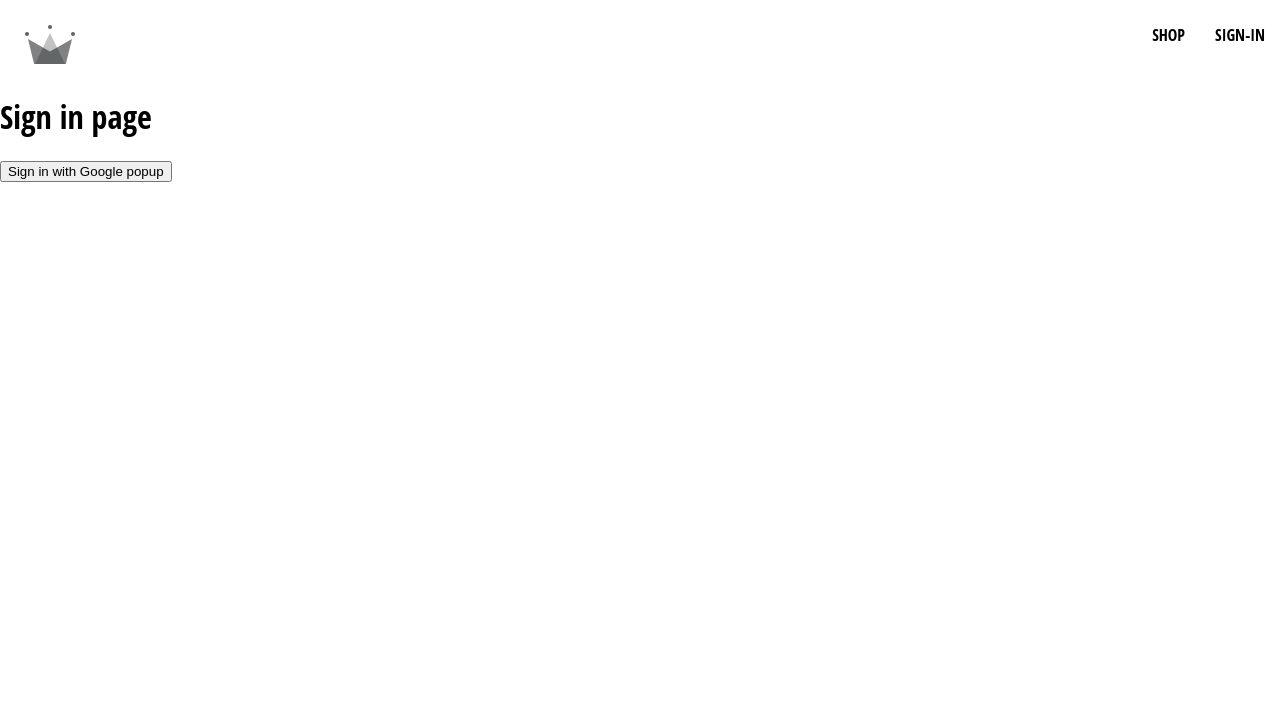
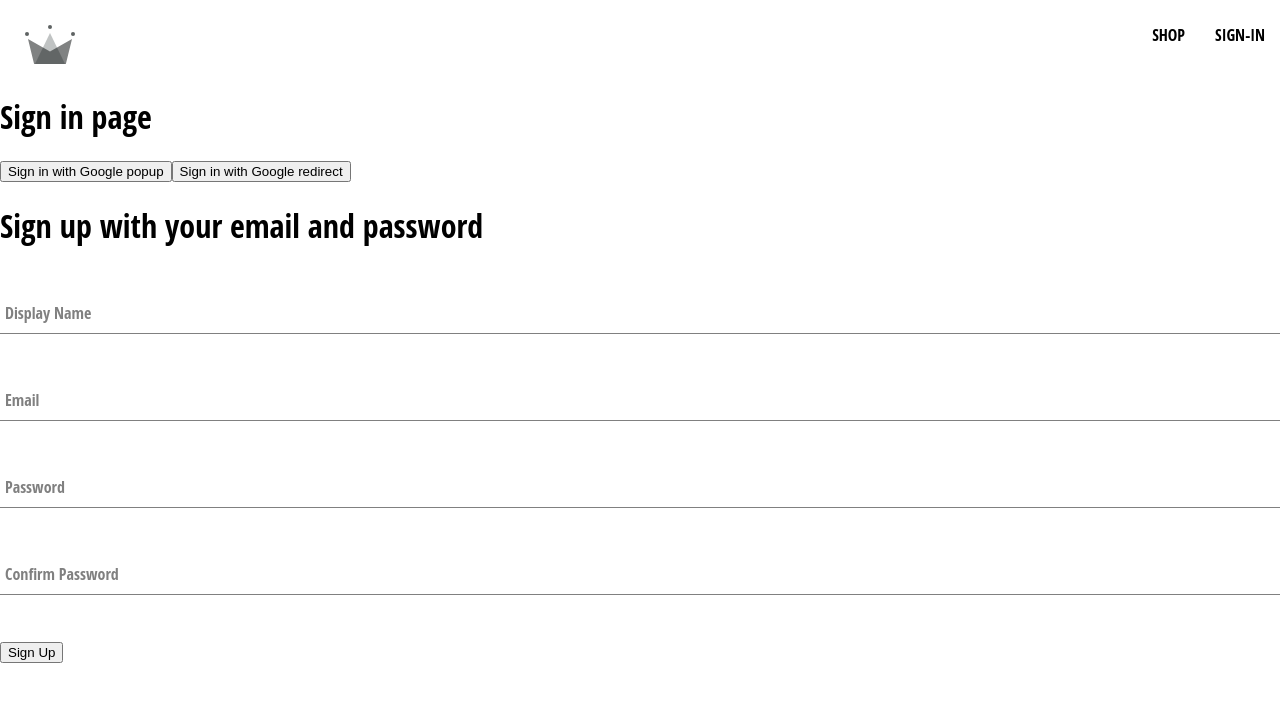
Before and after one commit to youngcjacob/crown-clothing, a React (Create React App) app: page /sign-in in a window 1280 px wide. Shown: the top 702 px of the page. Built offline with nearby package versions, Linux system fonts and the light colour scheme.

Commit message:
wrapping up auth section

```diff
--- /dev/null
+++ b/src/components/form-input/form-input.component.jsx
@@ -0,0 +1,16 @@
+
+import './form-input.styles.scss'
+
+const FormInput = ({ label, ...otherProps }) => {
+
+    return (
+        <div className="group">
+            {label && (
+                <label className={`${otherProps.value.length ? 'shrink' : ''} form-input-label`}>{label}</label>)}
+            <input className="form-input" {...otherProps} />
+        </div>
+
+    )
+}
+
+export default FormInput;
--- /dev/null
+++ b/src/components/form-input/form-input.styles.scss
@@ -0,0 +1,54 @@
+$sub-color: grey;
+$main-color: black;
+
+@mixin shrinkLabel {
+  top: -14px;
+  font-size: 12px;
+  color: $main-color;
+}
+
+.group {
+  position: relative;
+  margin: 45px 0;
+
+  .form-input {
+    background: none;
+    background-color: white;
+    color: $sub-color;
+    font-size: 18px;
+    padding: 10px 10px 10px 5px;
+    display: block;
+    width: 100%;
+    border: none;
+    border-radius: 0;
+    border-bottom: 1px solid $sub-color;
+    margin: 25px 0;
+
+    &:focus {
+      outline: none;
+    }
+
+    &:focus ~ .form-input-label {
+      @include shrinkLabel();
+    }
+  }
+
+  input[type='password'] {
+    letter-spacing: 0.3em;
+  }
+
+  .form-input-label {
+    color: $sub-color;
+    font-size: 16px;
+    font-weight: normal;
+    position: absolute;
+    pointer-events: none;
+    left: 5px;
+    top: 10px;
+    transition: 300ms ease all;
+
+    &.shrink {
+      @include shrinkLabel();
+    }
+  }
+}
--- /dev/null
+++ b/src/components/sign-up-form/sign-up-form.component.jsx
@@ -0,0 +1,81 @@
+import { useState } from 'react'
+
+import  FormInput  from '../form-input/form-input.component'
+
+import { createAuthUserWithEmailAndPassword, createUserDocumentFromAuth } from '../../utils/firebase/firebase.utils'
+
+const defaultFormFields = {
+    displayName: '',
+    email: '',
+    password: '',
+    confirmPassword: ''
+}
+
+
+
+const SignUpForm = () => {
+
+    const [formFields, setFormFields] = useState(defaultFormFields)
+    const { displayName, email, password, confirmPassword } = formFields;
+
+    console.log(formFields)
+
+    const resetFormFields = () => {
+        setFormFields(defaultFormFields)
+    }
+
+    const handleSubmit = async (event) => {
+        event.preventDefault(); //all of what is going to happen in the form we are going to handle
+
+        setFormFields({ ...formFields, [displayName]: event.displayName })
+
+        if(password != confirmPassword){
+            alert('passwords do not match')
+            return;
+        }
+
+        try {
+            const { user } = await createAuthUserWithEmailAndPassword(
+                email,
+                password);
+
+            await createUserDocumentFromAuth(user, { displayName })
+            resetFormFields();
+
+
+        } catch(error){
+            if(error.code == 'auth/email-already-in-use'){
+                alert('cannot create user email, email already in use')
+            }
+            else{
+                console.log('user creation encountered an error', error)
+            }
+
+        }
+
+    }
+
+    const handleChange = (event) => {
+        const { name, value } = event.target;
+
+        setFormFields({ ...formFields, [name]: value })
+    }
+
+
+    return (
+        <div>
+            <h1>
+                Sign up with your email and password
+            </h1>
+            <form onSubmit={handleSubmit}>
+                <FormInput label='Display Name' type='text' required onChange={handleChange} name='displayName' value={displayName} />
+                <FormInput label='Email' type='email' required onChange={handleChange} name='email' value={email} />
+                <FormInput label='Password' type='password' required onChange={handleChange} name='password' value={password} />
+                <FormInput label='Confirm Password' type='password' required onChange={handleChange} name='confirmPassword' value={confirmPassword} />
+                <button type="submit">Sign Up</button>
+            </form>
+
+        </div>
+    )
+}
+export default SignUpForm
--- a/src/routes/sign-in/sign-in.component.jsx
+++ b/src/routes/sign-in/sign-in.component.jsx
@@ -1,23 +1,50 @@
-import { signInWithGooglePopup, createUserDocumentFromAuth } from "../../utils/firebase/firebase.utils";
+
+import { useEffect } from "react";
+import { getRedirectResult } from "firebase/auth";
+
+import {
+    signInWithGooglePopup,
+    createUserDocumentFromAuth,
+    signInWithGoogleRedirect
+}
+    from "../../utils/firebase/firebase.utils";
 
 
+import SignUpForm from '../../components/sign-up-form/sign-up-form.component'
 
+
+// const signIn = () => {
+//     useEffect(async () => {
+//         const response = await getRedirectResult(auth);
+//         if(response){
+//             const userDocRef = await createUserDocumentFromAuth(response.user)
+//         }
+//         console.log(response);
+//     }, [])
+// }
 
 const SignIn = () => {
     const logGoogleUser = async () => {
-        const {user} = await signInWithGooglePopup();
+        const { user } = await signInWithGooglePopup();
         const userDocRef = await createUserDocumentFromAuth(user)
-
-        createUserDocumentFromAuth(user)
-        // console.log(response)
     }
 
-    return(
+    const logGoogleRedirectUser = async () => {
+        const { user } = await signInWithGoogleRedirect();
+        console.log({ user });
+    }
+
+
+    return (
         <div>
             <h1>Sign in page</h1>
             <button onClick={logGoogleUser}>
-            Sign in with Google popup
+                Sign in with Google popup
             </button>
+            <button onClick={logGoogleRedirectUser}>
+                Sign in with Google redirect
+            </button>
+            <SignUpForm />
         </div>
     )
 }
--- a/src/utils/firebase/firebase.utils.js
+++ b/src/utils/firebase/firebase.utils.js
@@ -4,7 +4,8 @@
     getAuth,
     signInWithRedirect,
     signInWithPopup,
-    GoogleAuthProvider
+    GoogleAuthProvider,
+    createUserWithEmailAndPassword
 } from 'firebase/auth';
 import {
     getFirestore,
@@ -28,18 +29,20 @@
 // Initialize Firebase
 const firebaseApp = initializeApp(firebaseConfig);
 
-const provider = new GoogleAuthProvider();
+const googleProvider = new GoogleAuthProvider();
 
-provider.setCustomParameters({
+googleProvider.setCustomParameters({
     prompt: "select_account"
 });
 
 export const auth = getAuth();
-export const signInWithGooglePopup = () => signInWithPopup(auth, provider);
+export const signInWithGooglePopup = () => signInWithPopup(auth, googleProvider);
+export const signInWithGoogleRedirect = () => signInWithRedirect(auth, googleProvider);
 
 export const db = getFirestore();
 
-export const createUserDocumentFromAuth = async (userAuth) => {
+export const createUserDocumentFromAuth = async (userAuth, additionalInformation = {}) => {
+    if(!userAuth) return;
     const userDocRef = doc(db, "users", userAuth.uid)
 
     console.log(userDocRef)
@@ -56,7 +59,8 @@
             await setDoc(userDocRef, {
                 displayName,
                 email,
-                createdAt
+                createdAt,
+                ...additionalInformation
             });
         } catch (error) {
             console.log('error creating user message', error.message)
@@ -64,3 +68,10 @@
     }
     return userDocRef;
 }
+
+export const createAuthUserWithEmailAndPassword = async (email, password) => {
+    if(!email || !password) return;
+
+    return await createUserWithEmailAndPassword(auth, email, password);
+
+}
```
